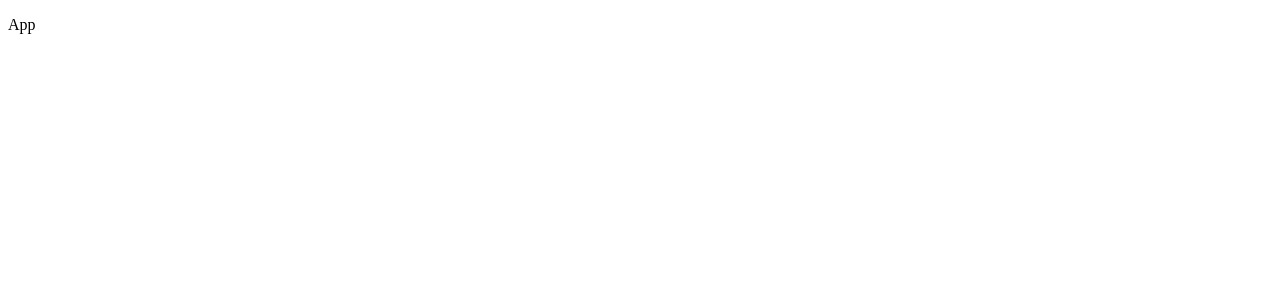
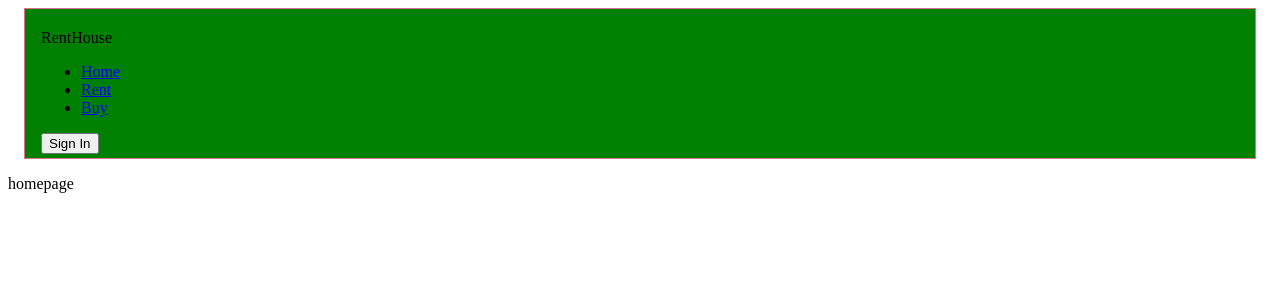
Before and after one commit to akarambizi/Amazu, a React (Create React App) app: page / in a window 1280 px wide. Shown: the top 300 px of the page. Built offline with nearby package versions, Linux system fonts and the light colour scheme.

Commit message:
added router and styles

```diff
--- a/src/App.js
+++ b/src/App.js
@@ -1,10 +1,22 @@
 import React from 'react';
+import { Route, Switch } from 'react-router-dom';
+import HomePage from './pages/HomePage';
+import Rent from './pages/Rent';
+import Buy from './pages/Buy';
+import NotFound from './pages/NotFound';
+import Header from './components/Header';
 
 function App() {
     return (
-        <div className="App">
-           <p>App</p>
-        </div>
+        <main>
+            <Header/>
+            <Switch>
+                <Route path="/" component={HomePage} exact />
+                <Route path="/rent" component={Rent} />
+                <Route path="/buy" component={Buy} />
+                <Route component={NotFound}/>
+            </Switch>
+        </main>
     );
 }
 
--- /dev/null
+++ b/src/components/Header.js
@@ -0,0 +1,43 @@
+import React from 'react';
+import styled from 'styled-components';
+import { Link } from 'react-router-dom';
+import { breakPoint } from '../styles/break-point';
+
+const HeaderContainer = styled.header`
+    background: red;
+    border: 1px solid palevioletred;
+    color: black;
+    margin: 0 1em;
+    padding: 0.25em 1em;
+    @media ${breakPoint.tablet} {
+        background: green;
+    }
+`;
+
+function Header() {
+    return (
+        <HeaderContainer>
+            <nav>
+                <div className="logo">
+                    <p>RentHouse</p>
+                </div>
+                <ul>
+                    <li>
+                        <Link to="/">Home </Link>
+                    </li>
+                    <li>
+                        <Link to="/rent">Rent</Link>
+                    </li>
+                    <li>
+                        <Link to="/buy">Buy</Link>
+                    </li>
+                </ul>
+                <div className="register">
+                    <button>Sign In</button>
+                </div>
+            </nav>
+        </HeaderContainer>
+    );
+}
+
+export default Header;
--- a/src/index.js
+++ b/src/index.js
@@ -2,10 +2,13 @@ import React from 'react';
 import ReactDOM from 'react-dom';
 import App from './App';
 import * as serviceWorker from './serviceWorker';
+import { BrowserRouter } from "react-router-dom";
 
 ReactDOM.render(
   <React.StrictMode>
-    <App />
+    <BrowserRouter>
+        <App />
+    </BrowserRouter>
   </React.StrictMode>,
   document.getElementById('root')
 );
--- /dev/null
+++ b/src/pages/Buy.js
@@ -0,0 +1,11 @@
+import React from 'react'
+
+function Buy() {
+    return (
+        <section>
+            <p>Buy page</p>
+        </section>
+    )
+}
+
+export default Buy
--- /dev/null
+++ b/src/pages/HomePage.js
@@ -0,0 +1,11 @@
+import React from 'react'
+
+function HomePage() {
+    return (
+        <section>
+           <p>homepage</p>
+        </section>
+    )
+}
+
+export default HomePage;
--- /dev/null
+++ b/src/pages/NotFound.js
@@ -0,0 +1,11 @@
+import React from 'react'
+
+function NotFound() {
+    return (
+        <section>
+            <p>not found</p>
+        </section>
+    )
+}
+
+export default NotFound
--- /dev/null
+++ b/src/pages/Rent.js
@@ -0,0 +1,11 @@
+import React from 'react'
+
+function Rent() {
+    return (
+        <section>
+            <p>rent page</p>
+        </section>
+    )
+}
+
+export default Rent;
--- /dev/null
+++ b/src/styles/break-point.js
@@ -0,0 +1,20 @@
+const size = {
+    mobileS: '320px',
+    mobileM: '375px',
+    mobileL: '425px',
+    tablet: '768px',
+    laptop: '1024px',
+    laptopL: '1440px',
+    desktop: '2560px'
+}
+
+export const breakPoint = {
+    mobileS: `(min-width: ${size.mobileS})`,
+    mobileM: `(min-width: ${size.mobileM})`,
+    mobileL: `(min-width: ${size.mobileL})`,
+    tablet: `(min-width: ${size.tablet})`,
+    laptop: `(min-width: ${size.laptop})`,
+    laptopL: `(min-width: ${size.laptopL})`,
+    desktop: `(min-width: ${size.desktop})`,
+    desktopL: `(min-width: ${size.desktop})`
+};
```
Also changed, not shown: src/styles/colors.js (added).
